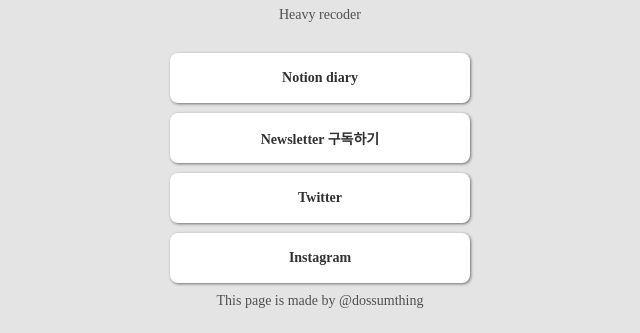
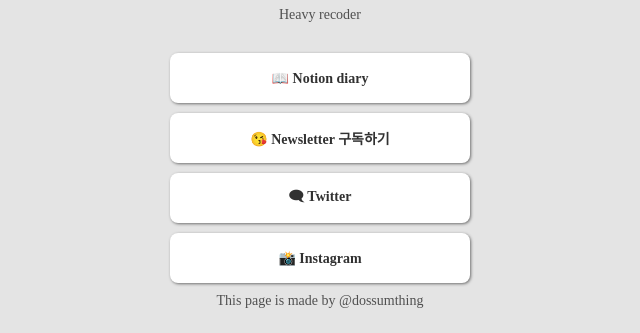
Before and after one commit to dossumthing/mypage, a plain HTML site: page index.html in a window 1280 px wide. Shown: the part 178-511 px from the top of the page, without its empty margins (320-960 px from the left). Drawn offline with Linux system fonts and the light colour scheme; a web font is replaced by a local one.

Commit message:
Update index.html

```diff
--- a/index.html
+++ b/index.html
@@ -77,10 +77,10 @@
         <style>
           a {color: rgb(49, 49, 49);}
         </style>
-        <a target="_blank" href="https://chalk-trader-b42.notion.site/Dossumthing-Diary-a0ebf844ccdd472eabae1b798319e0ee">Notion diary</a>
-        <a target="_blank" href="https://maily.so/dossumthing">Newsletter 구독하기</a>
-        <a target="_blank" href="https://twitter.com/dossumthing?t=tys6Ew41_cApGBfUCTvwYA&s=09">Twitter</a>
-        <a target="_blank" href="https://www.instagram.com/dossumthing/?hl=ko">Instagram</a>
+        <a target="_blank" href="https://chalk-trader-b42.notion.site/Dossumthing-Diary-a0ebf844ccdd472eabae1b798319e0ee">📖 Notion diary</a>
+        <a target="_blank" href="https://maily.so/dossumthing">😘 Newsletter 구독하기</a>
+        <a target="_blank" href="https://twitter.com/dossumthing?t=tys6Ew41_cApGBfUCTvwYA&s=09">🗨 Twitter</a>
+        <a target="_blank" href="https://www.instagram.com/dossumthing/?hl=ko">📸 Instagram</a>
         <p class="sub">This page is made by @dossumthing</p>
       </div>
 
```
